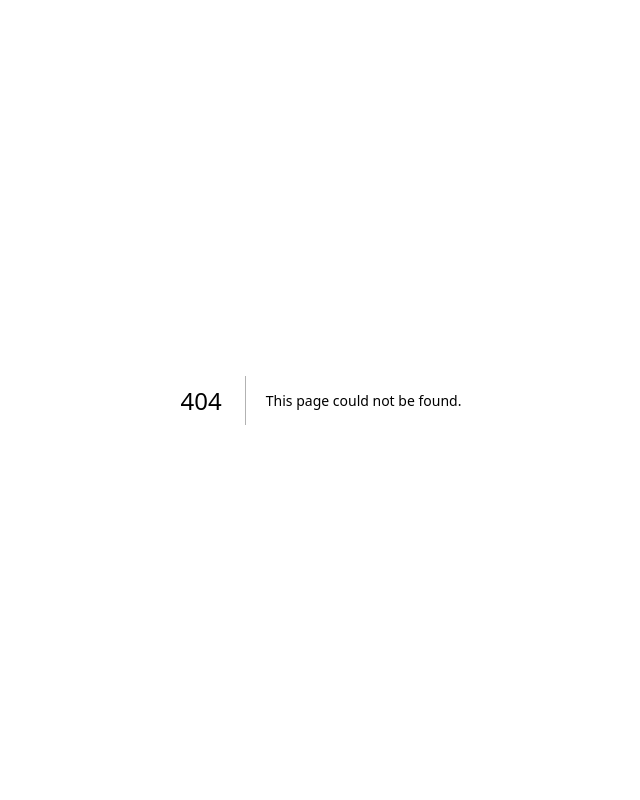
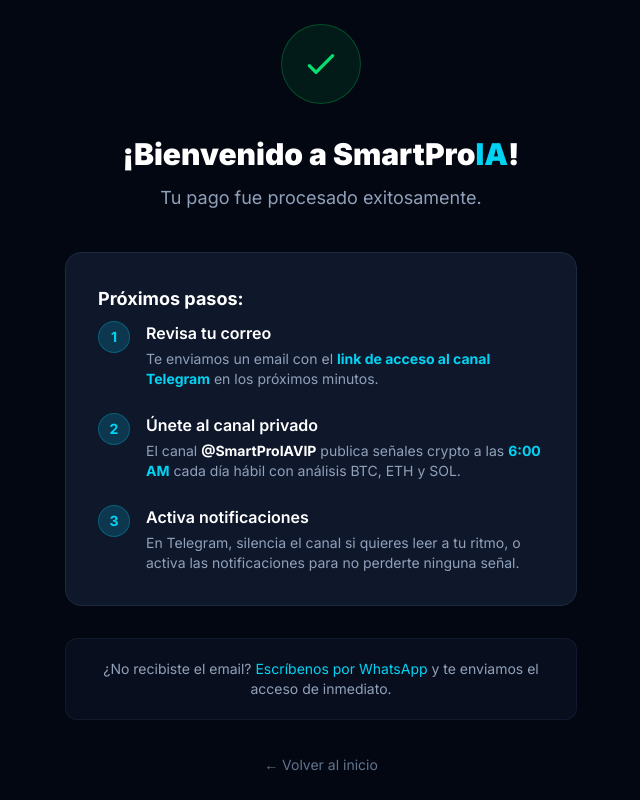
Before and after one commit to Wenraymati/smartproia-web, a Next.js app: page /success in a window 1280 px wide. Before the commit this address had no page. Shown: the whole page, without its empty margins (319-959 px from the left). Built offline with nearby package versions, Linux system fonts and the light colour scheme.

Commit message:
feat: /success page post-pago + dashboard revalidate fix

```diff
--- /dev/null
+++ b/app/success/page.tsx
@@ -0,0 +1,92 @@
+import Link from "next/link";
+
+export const metadata = {
+  title: "¡Pago exitoso! Bienvenido a SmartProIA",
+  description: "Tu suscripción fue procesada. Revisa tu correo para acceder al canal.",
+  robots: "noindex",
+};
+
+export default function SuccessPage({
+  searchParams,
+}: {
+  searchParams: { plan?: string };
+}) {
+  const plan = searchParams?.plan || "Canal";
+
+  return (
+    <main className="min-h-screen bg-[#030712] text-slate-200 flex items-center justify-center px-6">
+      <div className="max-w-lg w-full text-center">
+
+        {/* Check icon */}
+        <div className="w-20 h-20 rounded-full bg-green-500/10 border border-green-500/30 flex items-center justify-center mx-auto mb-8">
+          <svg className="w-10 h-10 text-green-400" fill="none" stroke="currentColor" viewBox="0 0 24 24">
+            <path strokeLinecap="round" strokeLinejoin="round" strokeWidth={2} d="M5 13l4 4L19 7" />
+          </svg>
+        </div>
+
+        <h1 className="text-3xl font-black text-white mb-3">
+          ¡Bienvenido a SmartPro<span className="text-cyan-400">IA</span>!
+        </h1>
+        <p className="text-slate-400 mb-10 text-lg">
+          Tu pago fue procesado exitosamente.
+        </p>
+
+        {/* Steps */}
+        <div className="bg-slate-900 border border-slate-800 rounded-2xl p-8 text-left mb-8 space-y-6">
+          <h2 className="text-white font-bold text-lg mb-2">Próximos pasos:</h2>
+
+          <div className="flex gap-4">
+            <div className="w-8 h-8 rounded-full bg-cyan-500/20 border border-cyan-500/30 flex items-center justify-center flex-shrink-0 text-cyan-400 font-bold text-sm">1</div>
+            <div>
+              <div className="text-white font-semibold">Revisa tu correo</div>
+              <div className="text-slate-400 text-sm mt-1">
+                Te enviamos un email con el <strong className="text-cyan-400">link de acceso al canal Telegram</strong> en los próximos minutos.
+              </div>
+            </div>
+          </div>
+
+          <div className="flex gap-4">
+            <div className="w-8 h-8 rounded-full bg-cyan-500/20 border border-cyan-500/30 flex items-center justify-center flex-shrink-0 text-cyan-400 font-bold text-sm">2</div>
+            <div>
+              <div className="text-white font-semibold">Únete al canal privado</div>
+              <div className="text-slate-400 text-sm mt-1">
+                El canal <strong className="text-white">@SmartProIAVIP</strong> publica señales crypto a las <strong className="text-cyan-400">6:00 AM</strong> cada día hábil con análisis BTC, ETH y SOL.
+              </div>
+            </div>
+          </div>
+
+          <div className="flex gap-4">
+            <div className="w-8 h-8 rounded-full bg-cyan-500/20 border border-cyan-500/30 flex items-center justify-center flex-shrink-0 text-cyan-400 font-bold text-sm">3</div>
+            <div>
+              <div className="text-white font-semibold">Activa notificaciones</div>
+              <div className="text-slate-400 text-sm mt-1">
+                En Telegram, silencia el canal si quieres leer a tu ritmo, o activa las notificaciones para no perderte ninguna señal.
+              </div>
+            </div>
+          </div>
+        </div>
+
+        {/* Support */}
+        <div className="bg-slate-900/50 border border-slate-800/50 rounded-xl p-5 mb-8 text-sm text-slate-400">
+          ¿No recibiste el email?{" "}
+          <a
+            href="https://wa.me/56962326907"
+            target="_blank"
+            rel="noopener noreferrer"
+            className="text-cyan-400 hover:text-cyan-300 transition-colors"
+          >
+            Escríbenos por WhatsApp
+          </a>{" "}
+          y te enviamos el acceso de inmediato.
+        </div>
+
+        <Link
+          href="/"
+          className="text-slate-500 hover:text-slate-300 transition-colors text-sm"
+        >
+          ← Volver al inicio
+        </Link>
+      </div>
+    </main>
+  );
+}
```
